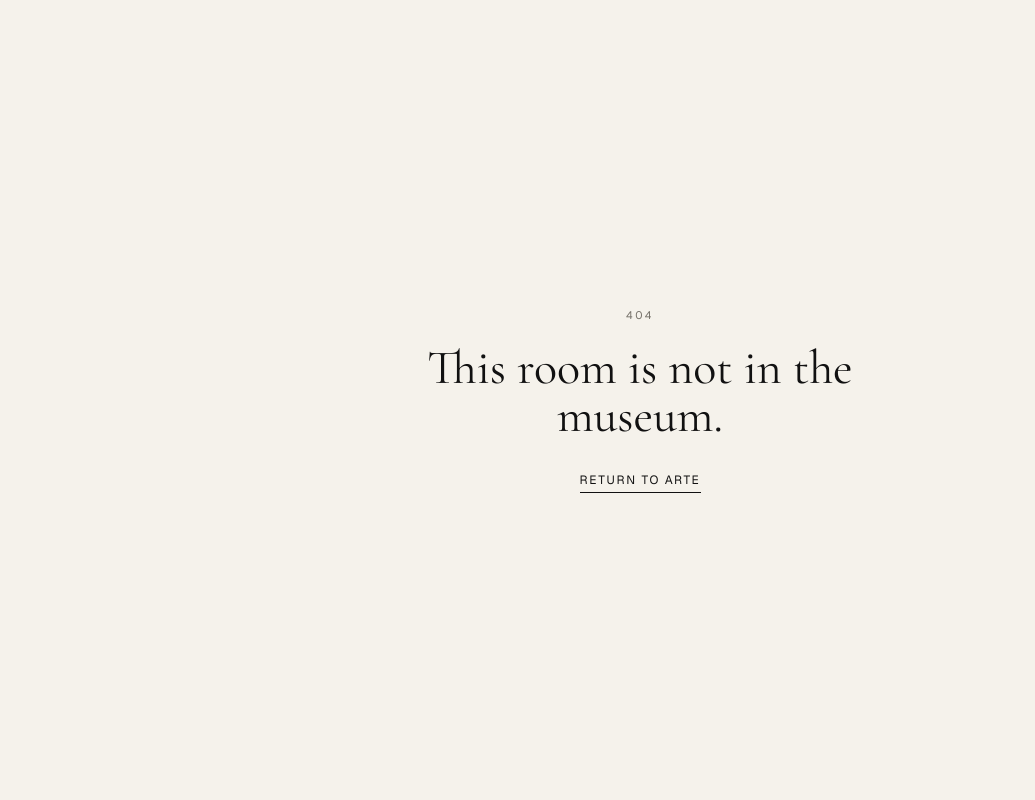
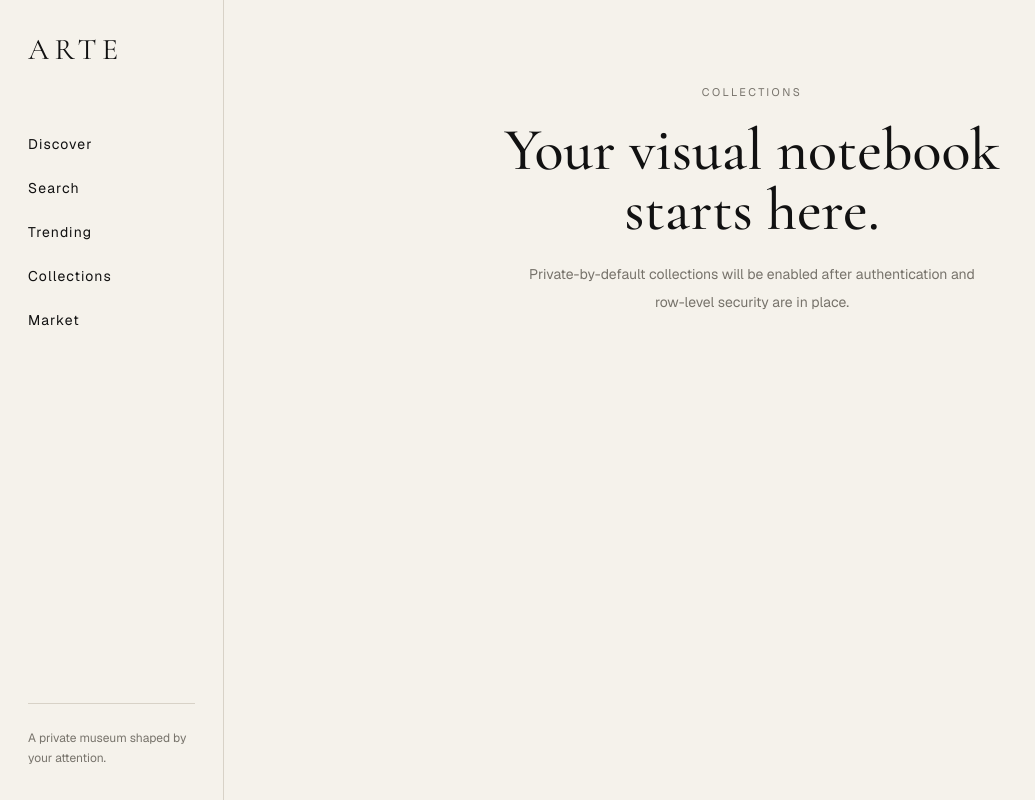
Before and after one commit to thereal-baitjet/ARTE, a Next.js app: page /collections in a window 1280 px wide. Before the commit this address had no page. Shown: the whole page, without its empty margins (0-1035 px from the left). Built offline with nearby package versions, Linux system fonts and the light colour scheme.

Commit message:
feat: add app/(product)/collections/page.tsx

```diff
--- /dev/null
+++ b/app/(product)/collections/page.tsx
@@ -0,0 +1,5 @@
+import { EmptyState } from "@/components/ui/EmptyState";
+
+export default function CollectionsPage() {
+  return <EmptyState eyebrow="Collections" title="Your visual notebook starts here." description="Private-by-default collections will be enabled after authentication and row-level security are in place." />;
+}
```
